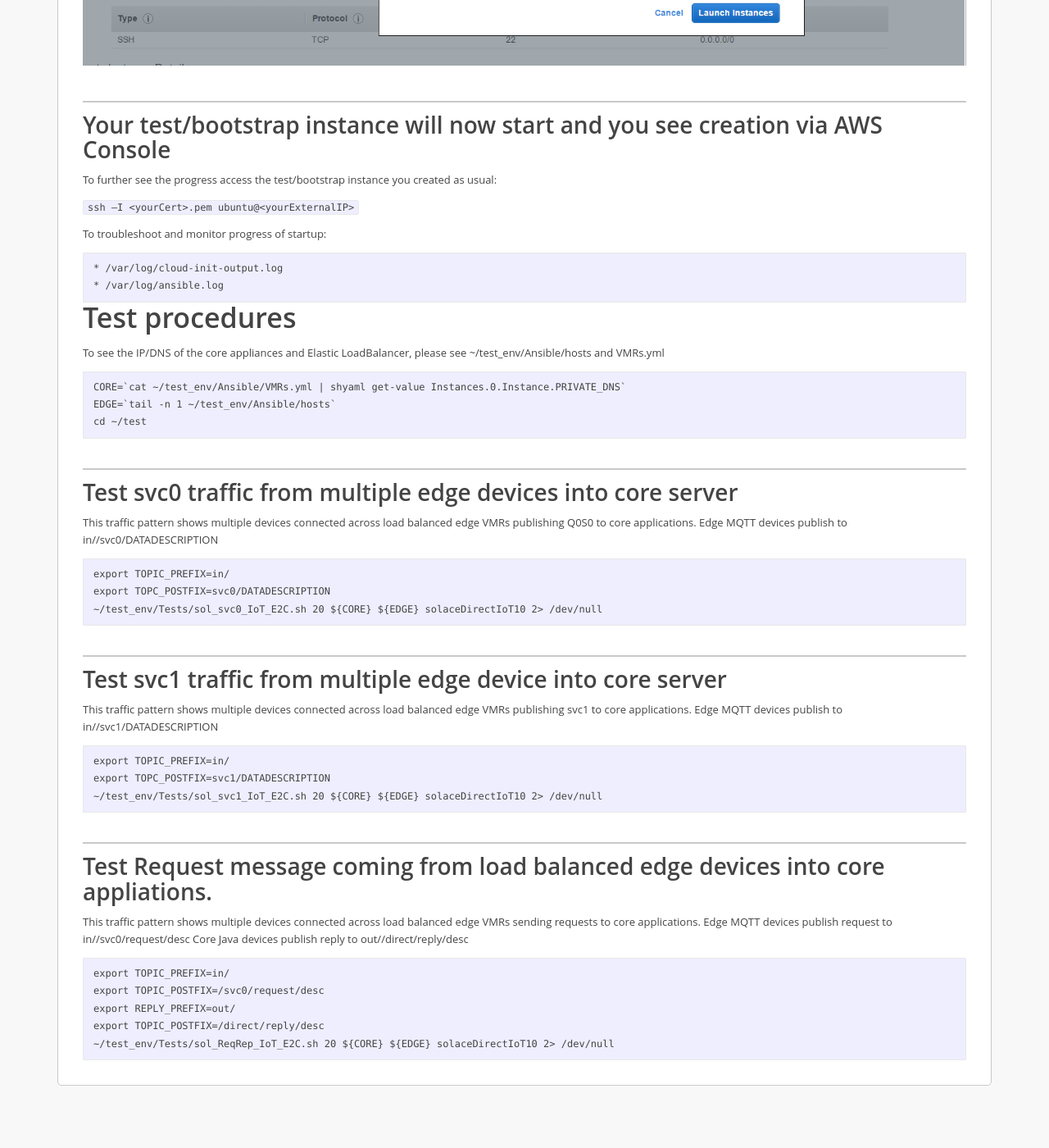
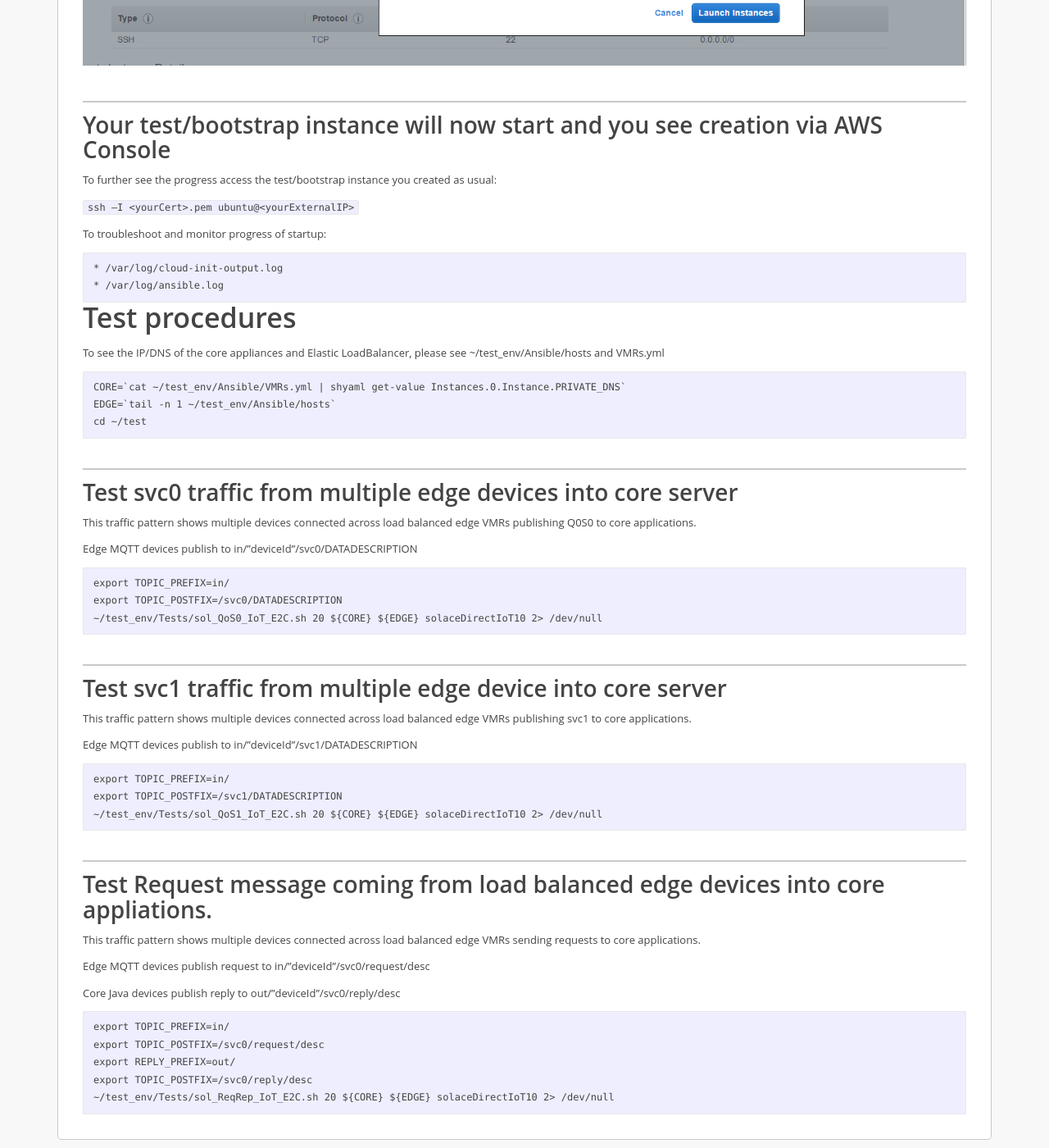
Before and after one commit to SolaceLabs/solace-iot-reference-architecture, a Jekyll site: the page built from docs/index.md, in a window 1280 px wide and 1400 px high, scrolled down 6268 px. Shown: the whole window at 82% size. Built offline with Jekyll 4.4.1, drawn with Linux system fonts in a browser that asks for light colours; before the commit the page ends 7602 px from its top, so only the background shows below that.

Commit message:
Touch up errors

````diff
--- a/docs/index.md
+++ b/docs/index.md
@@ -118,35 +118,40 @@ cd ~/test
 ## Test svc0 traffic from multiple edge devices into core server
 
 This traffic pattern shows multiple devices connected across load balanced edge VMRs publishing Q0S0 to core applications.
-Edge MQTT devices publish to in/<deviceId>/svc0/DATADESCRIPTION
+
+Edge MQTT devices publish to in/"deviceId"/svc0/DATADESCRIPTION
 
 ```
 export TOPIC_PREFIX=in/
-export TOPC_POSTFIX=svc0/DATADESCRIPTION
-~/test_env/Tests/sol_svc0_IoT_E2C.sh 20 ${CORE} ${EDGE} solaceDirectIoT10 2> /dev/null
+export TOPIC_POSTFIX=/svc0/DATADESCRIPTION
+~/test_env/Tests/sol_QoS0_IoT_E2C.sh 20 ${CORE} ${EDGE} solaceDirectIoT10 2> /dev/null
 ```
 
 ## Test svc1 traffic from multiple edge device into core server
 
 This traffic pattern shows multiple devices connected across load balanced edge VMRs publishing svc1 to core applications.
-Edge MQTT devices publish to in/<deviceId>/svc1/DATADESCRIPTION
+
+Edge MQTT devices publish to in/"deviceId"/svc1/DATADESCRIPTION
 
 ```
 export TOPIC_PREFIX=in/
-export TOPC_POSTFIX=svc1/DATADESCRIPTION
-~/test_env/Tests/sol_svc1_IoT_E2C.sh 20 ${CORE} ${EDGE} solaceDirectIoT10 2> /dev/null
+export TOPIC_POSTFIX=/svc1/DATADESCRIPTION
+~/test_env/Tests/sol_QoS1_IoT_E2C.sh 20 ${CORE} ${EDGE} solaceDirectIoT10 2> /dev/null
 ```
 
 ## Test Request message coming from load balanced edge devices into core appliations.
 
 This traffic pattern shows multiple devices connected across load balanced edge VMRs sending requests to core applications.
-Edge MQTT devices publish request to in/<deviceId>/svc0/request/desc
-Core Java devices publish reply to out/<deviceId>/direct/reply/desc
+
+Edge MQTT devices publish request to in/"deviceId"/svc0/request/desc
+
+Core Java devices publish reply to out/"deviceId"/svc0/reply/desc
+
 
 ```
 export TOPIC_PREFIX=in/
 export TOPIC_POSTFIX=/svc0/request/desc
 export REPLY_PREFIX=out/
-export TOPIC_POSTFIX=/direct/reply/desc
+export TOPIC_POSTFIX=/svc0/reply/desc
 ~/test_env/Tests/sol_ReqRep_IoT_E2C.sh 20 ${CORE} ${EDGE} solaceDirectIoT10 2> /dev/null
 ```
````
Also changed, not shown: docs/images/IoTArchPresent.png.
